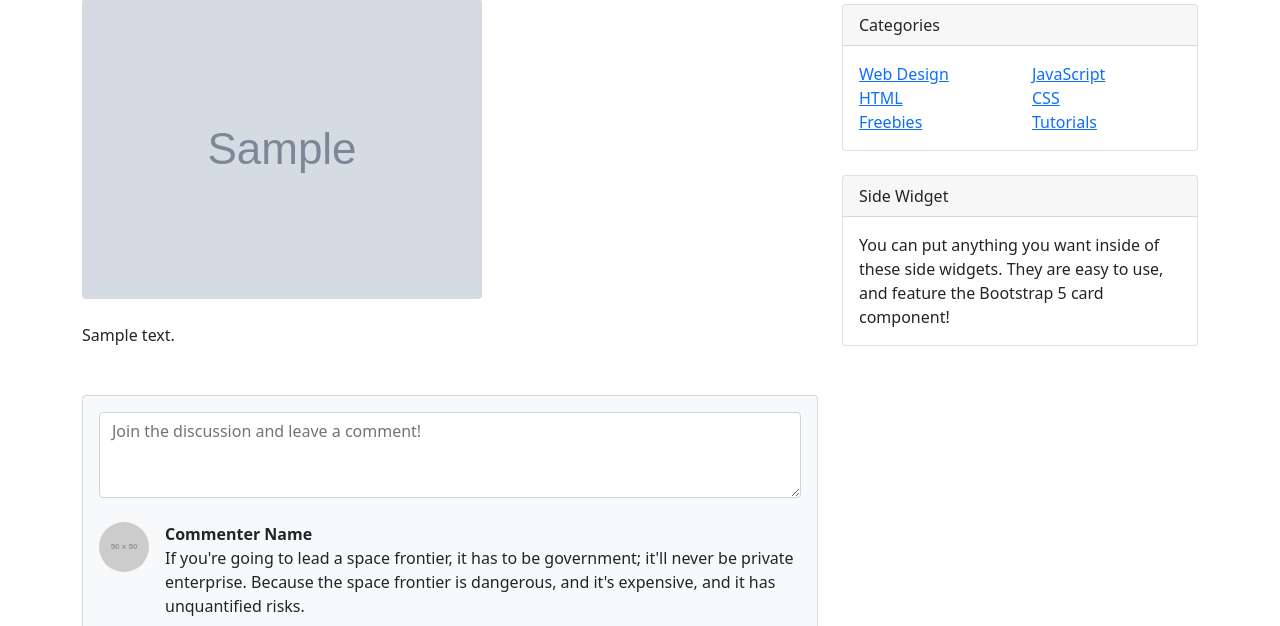
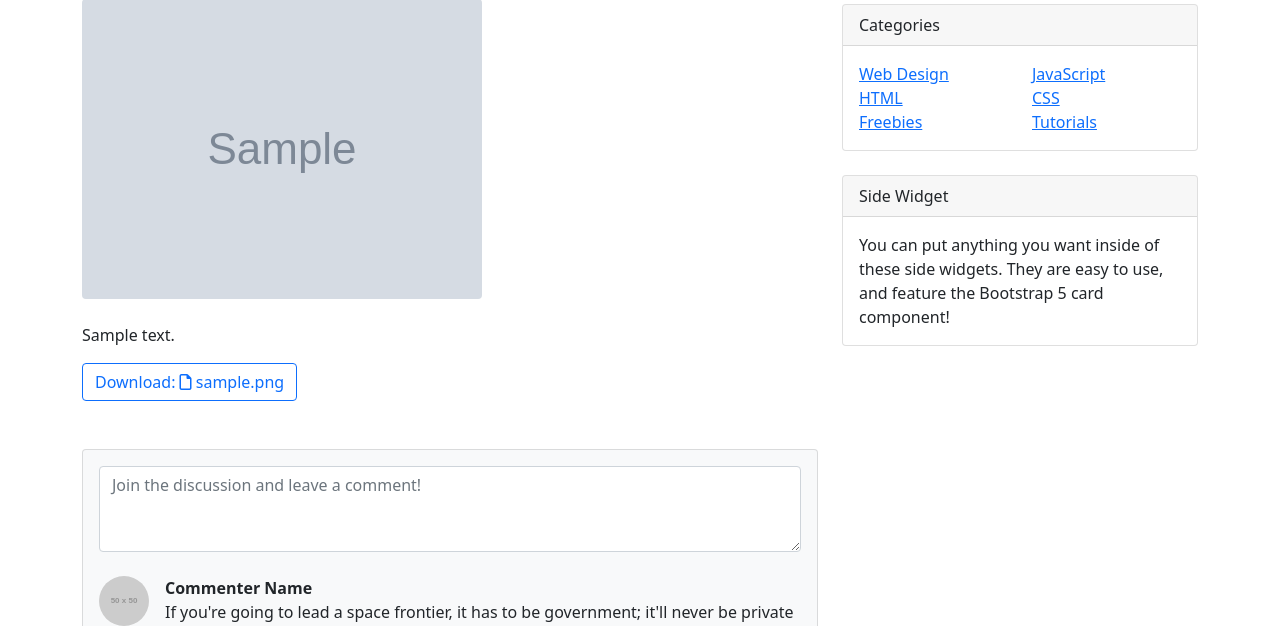
Before and after one commit to rlaalswn7625/do_it_django_a_to_z, a Django app: page /blog/1/ in a window 1280 px wide. Shown: the part 237-863 px from the top of the page. Run offline with Django 3.2, Linux system fonts and the light colour scheme; tables that the repository leaves empty hold one stand-in row (values such as "Sample post"); grey boxes marked "Sample" are stand-in pictures; grey boxes labelled with a size stand in for pictures from a placeholder-image service; some libraries are stand-ins or nearby versions.

Commit message:
첨부파일 다운로드 기능 구현

```diff
--- a/blog/models.py
+++ b/blog/models.py
@@ -1,7 +1,6 @@
+
 from django.db import models
-
-# Create your models here.
-from django.db import models
+import os
 
 class Post(models.Model):
     title = models.CharField(max_length=30)
@@ -19,3 +18,9 @@ class Post(models.Model):
 
     def get_absolute_url(self):
         return f'/blog/{self.pk}/'
+
+    def get_file_name(self):
+        return os.path.basename(self.file_upload.name)
+
+    def get_file_ext(self):
+        return self.get_file_name().split('.')[-1]
--- a/blog/templates/blog/post_detail.html
+++ b/blog/templates/blog/post_detail.html
@@ -64,6 +64,25 @@
                 <!-- Post content-->
                 <section class="mb-5">
                     <p>{{ post.content }}</p>
+
+                    {% if post.file_upload %}
+                    <a href="{{ post.file_upload.url }}"
+                       type="button" class="btn btn-outline-primary"
+                       role ="button" download>
+                        Download:
+                        {% if post.get_file_ext == 'xlsx' or post.get_file_ext == 'xls' %}
+                        <i class="fa-regular fa-file-excel"></i>
+                        {% elif post.get_file_ext == 'csv' %}
+                        <i class="fa-regular fa-file-csv"></i>
+                        {% elif post.get_file_ext == 'docx' or post.get_file_ext == 'doc' %}
+                        <i class="fa-regular fa-file-word"></i>
+
+                        {% else %}
+                        <i class="fa-regular fa-file"></i>
+                        {% endif %}
+                        {{ post.get_file_name }}
+                    </a>
+                    {% endif %}
                 </section>
             </article>
             <!-- Comments section-->
```
